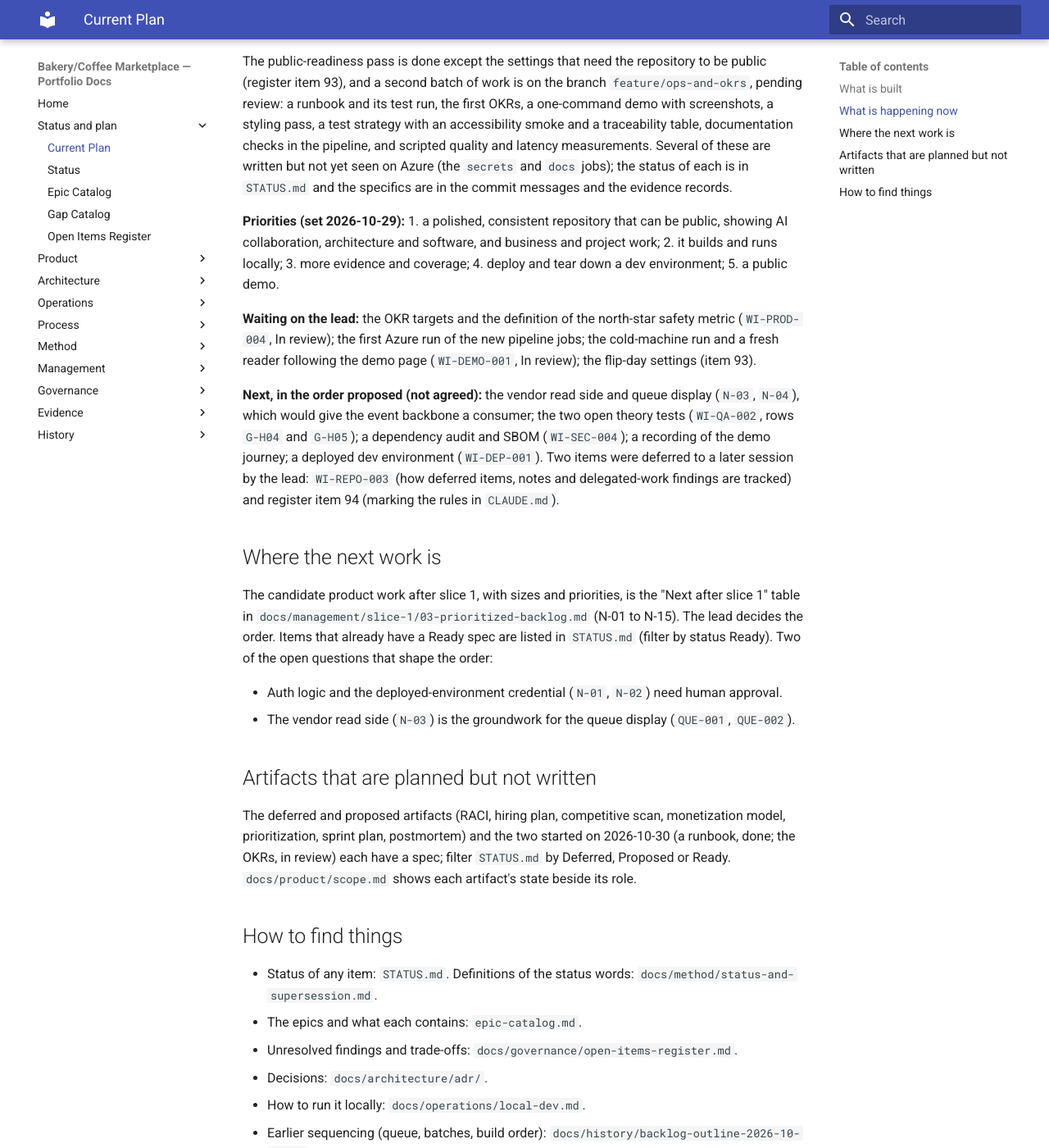
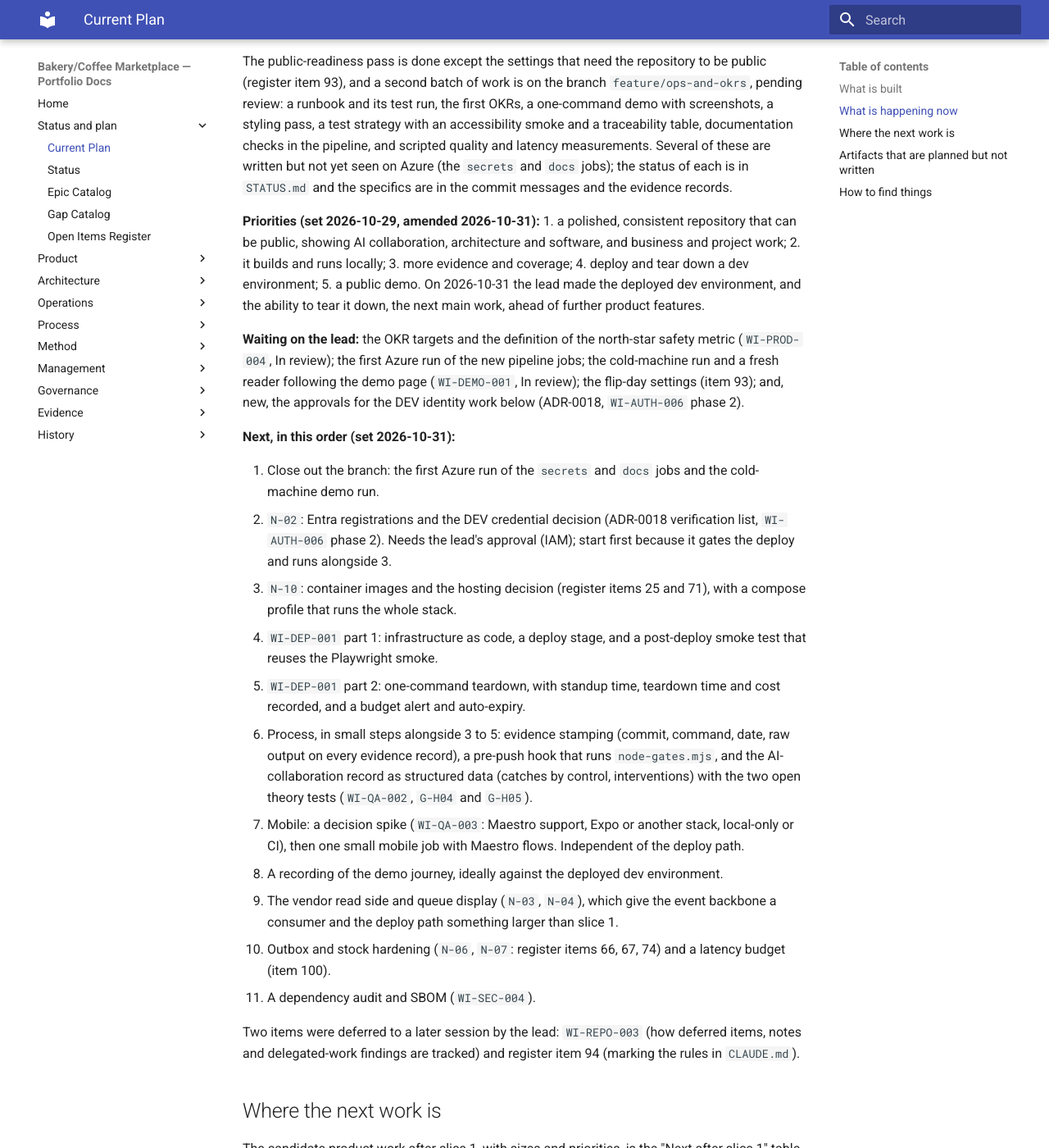
Before and after one commit to benjamin-hedrick/bakery-marketplace, an MkDocs documentation site: the page built from docs/product/backlog/current-plan.md, in a window 1280 px wide and 1400 px high, scrolled down 648 px. Shown: the whole window at 82% size. Built offline with MkDocs 1.6.1 and Material for MkDocs 9.7.7, drawn with Linux system fonts in a browser that asks for light colours; some of the changed text lies outside the part shown.

Commit message:
Current plan: dev environment and teardown moved to the front; next work in the order set 2026-10-31 (WI-DEP-001, N-02, N-10)
Co-Authored-By: Claude Sonnet 5.5 <noreply@anthropic.com>

```diff
--- a/docs/product/backlog/current-plan.md
+++ b/docs/product/backlog/current-plan.md
@@ -1,6 +1,6 @@
 # Current plan
 
-> **Status:** Current · written 2026-10-30. The status of every work item is in `STATUS.md` (generated); this page says what is built, what is happening now and where the next work is listed. Keep it short: update it when the focus changes.
+> **Status:** Current · written 2026-10-30, order of next work updated 2026-10-31. The status of every work item is in `STATUS.md` (generated); this page says what is built, what is happening now and where the next work is listed. Keep it short: update it when the focus changes.
 
 ## What is built
 
@@ -12,11 +12,25 @@ Not built: the admin and notification services (scaffolds), the vendor and queue
 
 The public-readiness pass is done except the settings that need the repository to be public (register item 93), and a second batch of work is on the branch `feature/ops-and-okrs`, pending review: a runbook and its test run, the first OKRs, a one-command demo with screenshots, a styling pass, a test strategy with an accessibility smoke and a traceability table, documentation checks in the pipeline, and scripted quality and latency measurements. Several of these are written but not yet seen on Azure (the `secrets` and `docs` jobs); the status of each is in `STATUS.md` and the specifics are in the commit messages and the evidence records.
 
-**Priorities (set 2026-10-29):** 1. a polished, consistent repository that can be public, showing AI collaboration, architecture and software, and business and project work; 2. it builds and runs locally; 3. more evidence and coverage; 4. deploy and tear down a dev environment; 5. a public demo.
+**Priorities (set 2026-10-29, amended 2026-10-31):** 1. a polished, consistent repository that can be public, showing AI collaboration, architecture and software, and business and project work; 2. it builds and runs locally; 3. more evidence and coverage; 4. deploy and tear down a dev environment; 5. a public demo. On 2026-10-31 the lead made the deployed dev environment, and the ability to tear it down, the next main work, ahead of further product features.
 
-**Waiting on the lead:** the OKR targets and the definition of the north-star safety metric (`WI-PROD-004`, In review); the first Azure run of the new pipeline jobs; the cold-machine run and a fresh reader following the demo page (`WI-DEMO-001`, In review); the flip-day settings (item 93).
+**Waiting on the lead:** the OKR targets and the definition of the north-star safety metric (`WI-PROD-004`, In review); the first Azure run of the new pipeline jobs; the cold-machine run and a fresh reader following the demo page (`WI-DEMO-001`, In review); the flip-day settings (item 93); and, new, the approvals for the DEV identity work below (ADR-0018, `WI-AUTH-006` phase 2).
 
-**Next, in the order proposed (not agreed):** the vendor read side and queue display (`N-03`, `N-04`), which would give the event backbone a consumer; the two open theory tests (`WI-QA-002`, rows `G-H04` and `G-H05`); a dependency audit and SBOM (`WI-SEC-004`); a recording of the demo journey; a deployed dev environment (`WI-DEP-001`). Two items were deferred to a later session by the lead: `WI-REPO-003` (how deferred items, notes and delegated-work findings are tracked) and register item 94 (marking the rules in `CLAUDE.md`).
+**Next, in this order (set 2026-10-31):**
+
+1. Close out the branch: the first Azure run of the `secrets` and `docs` jobs and the cold-machine demo run.
+2. `N-02`: Entra registrations and the DEV credential decision (ADR-0018 verification list, `WI-AUTH-006` phase 2). Needs the lead's approval (IAM); start first because it gates the deploy and runs alongside 3.
+3. `N-10`: container images and the hosting decision (register items 25 and 71), with a compose profile that runs the whole stack.
+4. `WI-DEP-001` part 1: infrastructure as code, a deploy stage, and a post-deploy smoke test that reuses the Playwright smoke.
+5. `WI-DEP-001` part 2: one-command teardown, with standup time, teardown time and cost recorded, and a budget alert and auto-expiry.
+6. Process, in small steps alongside 3 to 5: evidence stamping (commit, command, date, raw output on every evidence record), a pre-push hook that runs `node-gates.mjs`, and the AI-collaboration record as structured data (catches by control, interventions) with the two open theory tests (`WI-QA-002`, `G-H04` and `G-H05`).
+7. Mobile: a decision spike (`WI-QA-003`: Maestro support, Expo or another stack, local-only or CI), then one small mobile job with Maestro flows. Independent of the deploy path.
+8. A recording of the demo journey, ideally against the deployed dev environment.
+9. The vendor read side and queue display (`N-03`, `N-04`), which give the event backbone a consumer and the deploy path something larger than slice 1.
+10. Outbox and stock hardening (`N-06`, `N-07`: register items 66, 67, 74) and a latency budget (item 100).
+11. A dependency audit and SBOM (`WI-SEC-004`).
+
+Two items were deferred to a later session by the lead: `WI-REPO-003` (how deferred items, notes and delegated-work findings are tracked) and register item 94 (marking the rules in `CLAUDE.md`).
 
 ## Where the next work is
 
```
